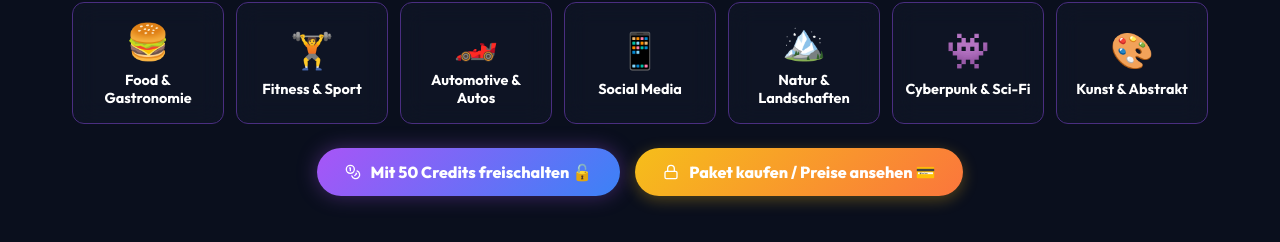
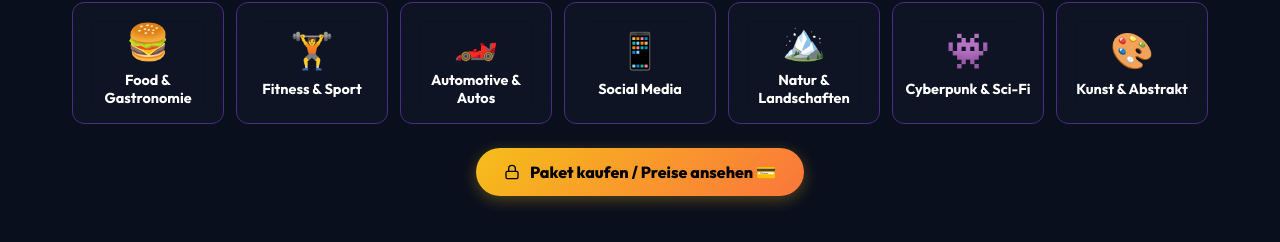
Before and after one commit to ruebecke-sudo/ai-bild-video-generator, a Next.js app: page /prompts in a window 1280 px wide. Shown: the part 1056-1298 px from the top of the page. Built offline with nearby package versions, Linux system fonts and the light colour scheme; no server answers; grey boxes are pictures that could not be loaded.

Commit message:
Freischalten-Button fuer 50 Credits entfernt

```diff
--- a/src/pages/prompts.js
+++ b/src/pages/prompts.js
@@ -503,40 +503,15 @@ export default function PromptsPage() {
           ))}
         </div>
 
-        {/* Freischalten Button direkt unter der Auswahl */}
         <div style={{ display: 'flex', flexDirection: 'column', alignItems: 'center', gap: '15px', marginBottom: '3rem' }}>
           {!unlockedCategories.includes(activeCategory.id) ? (
             <div style={{ display: 'flex', gap: '15px', flexWrap: 'wrap', justifyContent: 'center' }}>
-              <button
-                onClick={() => handleUnlockNicheWithCredits(activeCategory.id)}
-                disabled={isUnlocking}
-                style={{
-                  display: 'flex',
-                  alignItems: 'center',
-                  gap: '10px',
-                  background: 'var(--gradient-neon)',
-                  color: '#fff',
-                  padding: '14px 28px',
-                  borderRadius: '30px',
-                  fontSize: '1rem',
-                  fontWeight: 800,
-                  boxShadow: 'var(--shadow-neon)',
-                  transition: 'transform 0.2s',
-                  border: 'none',
-                  cursor: 'pointer'
-                }}
-                className="hover-scale"
-              >
-                <Coins size={16} />
-                <span>{isUnlocking ? 'Wird freigeschaltet...' : 'Mit 50 Credits freischalten 🔓'}</span>
-              </button>
-
               <Link href="/pricing#nischen-pricing" style={{
                 display: 'flex',
                 alignItems: 'center',
                 gap: '10px',
                 background: 'var(--gradient-gold)',
-                color: '#fff',
+                color: '#000',
                 padding: '14px 28px',
                 borderRadius: '30px',
                 textDecoration: 'none',
```
